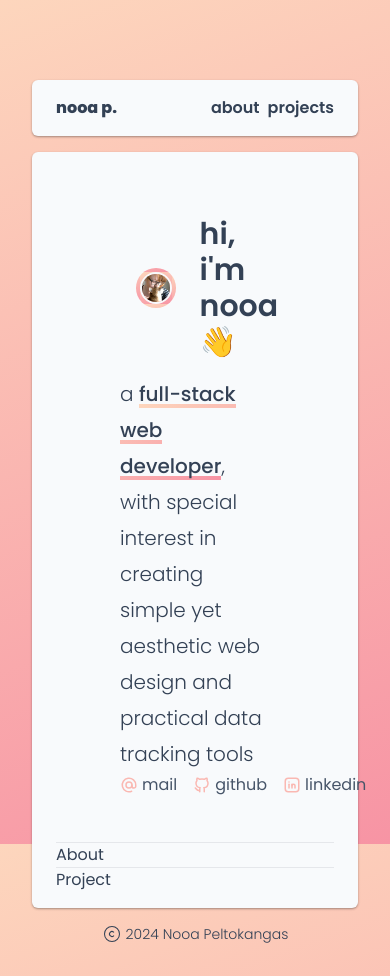
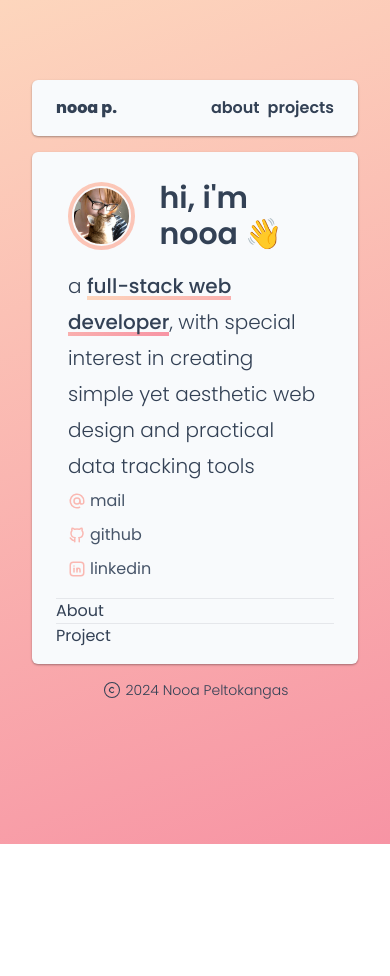
Before and after one commit to nooa-p/nooa-p.github.io, a React (Vite) app: page / in a window 390 px wide. After the commit the page ends 844 px from the top, so only its background shows below. Built offline with nearby package versions, Linux system fonts and the light colour scheme.

Commit message:
fix intro on mobile

```diff
--- a/src/components/Intro.jsx
+++ b/src/components/Intro.jsx
@@ -2,15 +2,15 @@ import { IconAt, IconBrandGithub, IconBrandLinkedin } from "@tabler/icons-react"
 
 function Intro() {
   return (
-    <div className="border-b px-12 py-12">
-      <div className="flex flex-row items-center pl-8 gap-6">
+    <div className="border-b p-3 pb-5 sm:p-12">
+      <div className="flex flex-row items-center sm:pl-8 gap-6">
         <div className="profile-outline">
         <img src="profile.png" className="rounded-full w-20 profile-outset" />
         </div>
         <h2 className="text-3xl font-semibold">hi, i&apos;m nooa &#128075;</h2>
       </div>
-      <h3 className="text-xl font-light pt-4 px-4 leading-9">a <span className="title-underline font-medium">full-stack web developer</span>, with special interest in creating simple yet aesthetic web design and practical data tracking tools</h3>
-      <div className="flex flex-row px-4 pt-1 gap-4 text-base font-normal text-slate-600 leading-4">
+      <h3 className="text-xl font-light pt-4 sm:px-4 leading-9">a <span className="title-underline font-medium">full-stack web developer</span>, with special interest in creating simple yet aesthetic web design and practical data tracking tools</h3>
+      <div className="flex flex-col sm:flex-row sm:px-4 pt-2 sm:pt-1 gap-4 text-base font-normal text-slate-600 leading-4">
         <div className="flex flex-row gap-1 items-center">
           <IconAt size={18} className="text-[#fab8b2]" />
           <a href="mailto:nooa@peltokangas.dev" className="">mail</a>
```
